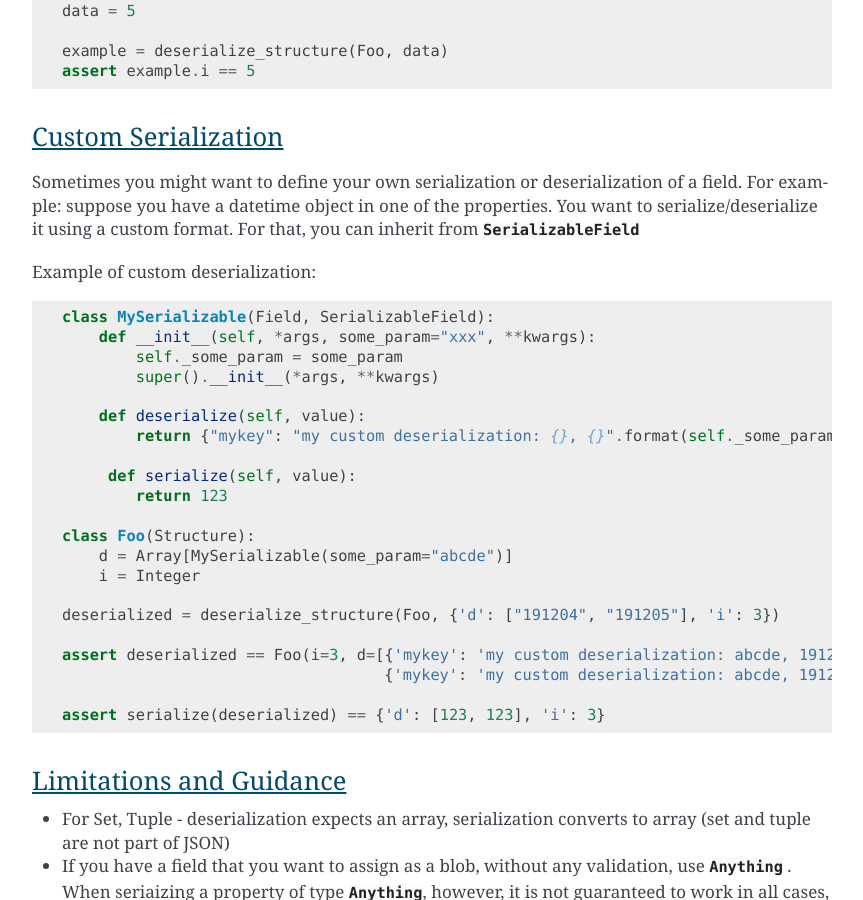
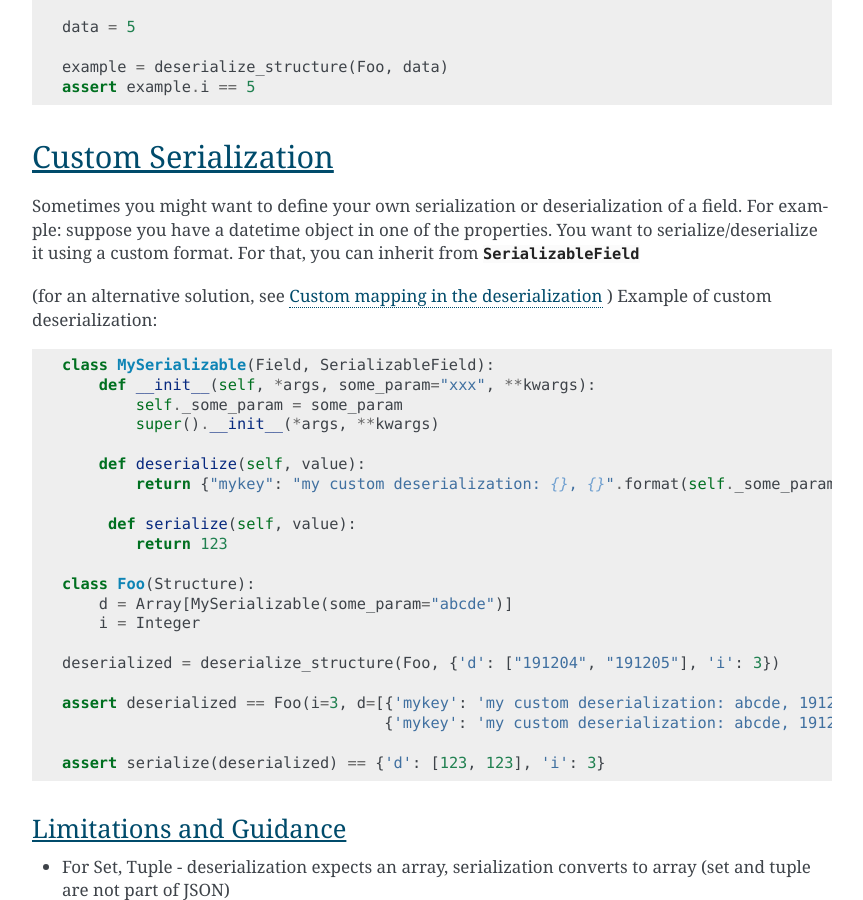
Before and after one commit to loyada/typedpy, a Sphinx documentation site: the page built from docs/serialization.rst, in a window 1280 px wide and 900 px high, scrolled down 2378 px. Shown: the whole window, without its empty margins (218-1081 px from the left). Built offline with Sphinx 7.4.7, drawn with Linux system fonts in a browser that asks for light colours.

Commit message:
improve documentation. better mappers for serialization/deserialization

```diff
--- a/docs/serialization.rst
+++ b/docs/serialization.rst
@@ -86,7 +86,7 @@
    json.dumps(schema, indent=4)
 
 Serialization to a JSON that is not an object
----------------------------------------------
+=============================================
 If the structure is effectively a wrapper around a single field, Typedpy allows to serialize directly to the \
 JSON representing only that field, using the "compact" flag. For example:
 
@@ -100,7 +100,7 @@
     assert serialize(foo, compact=True)==['abcde', 234]
 
 Deserialization of a non-object JSON
-------------------------------------
+====================================
 If the JSON is not an object, and the target :class:`Structure` is a single field wrapper, then Typedpy \
 tries to deserialize directly to that field. For example:
 
@@ -119,11 +119,12 @@
 .. _custom-serialization:
 
 Custom Serialization
---------------------
+====================
 Sometimes you might want to define your own serialization or deserialization of a field. \
 For example: suppose you have a datetime object in one of the properties. You want to serialize/deserialize \
 it using a custom format. For that, you can inherit from  :class:`SerializableField`
 
+(for an alternative solution, see :ref:`custom-mapping` )
 Example of custom deserialization:
 
 .. code-block:: python
@@ -160,6 +161,8 @@
 
 * If you create a completely new field type, that is not based on the predefined classes in Typedpy, it is not guaranteed to be supported. For example - if you define a custom field type using :func:`create_typed_field`, it is not supported
 
+
+.. _custom-mapping:
 
 Custom mapping in the deserialization
 =====================================
```
